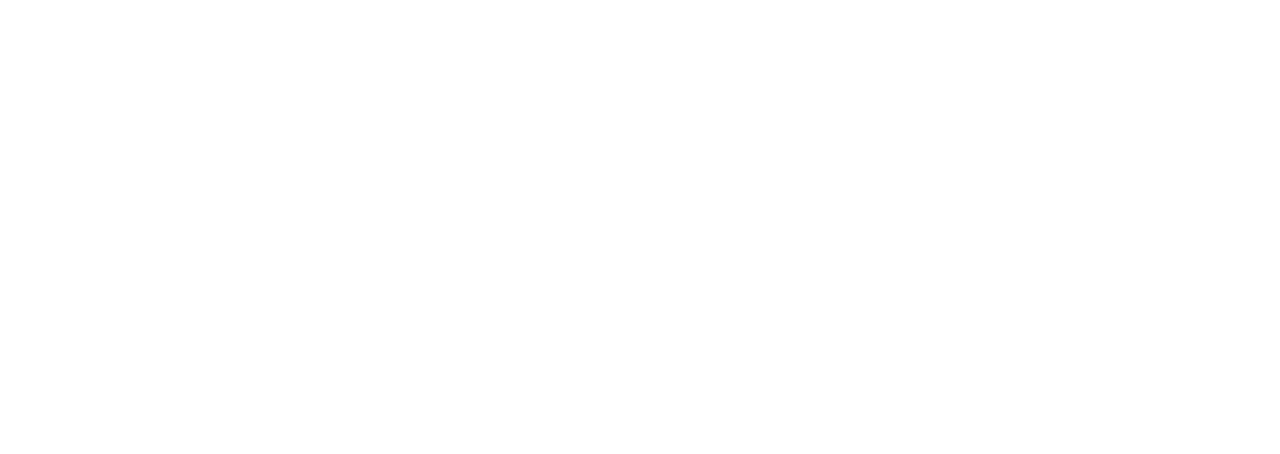
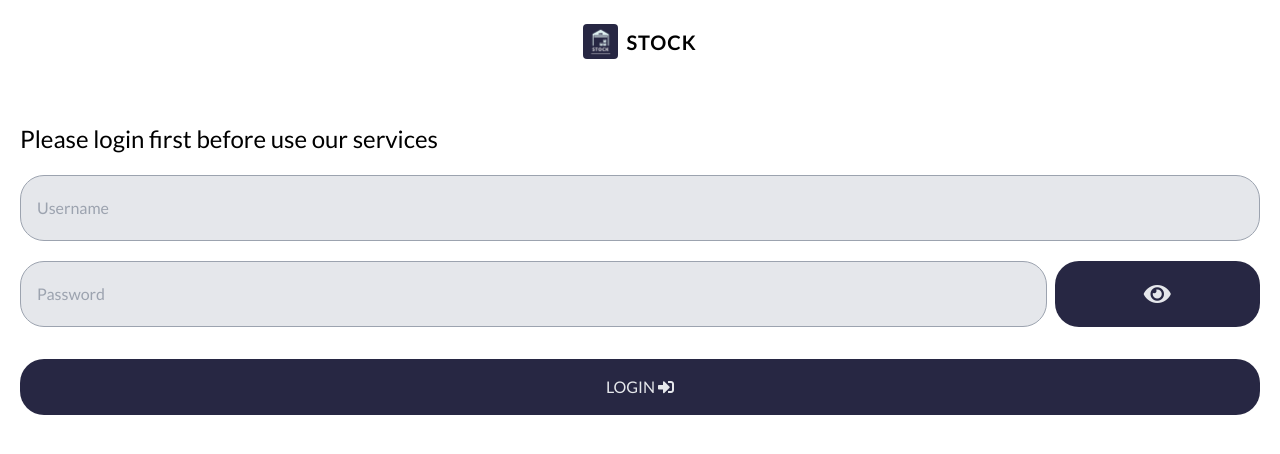
Before and after one commit to or-abdillh/stock-app, a Vue app: page /login in a window 1280 px wide. Before the commit this address had no page. Shown: the top 454 px of the page. Built offline with nearby package versions, Linux system fonts and the light colour scheme.

Commit message:
Create Login view, create component style css

```diff
--- a/src/router/index.js
+++ b/src/router/index.js
@@ -1,12 +1,18 @@
 import { createRouter, createWebHistory } from 'vue-router'
 import Home from '../views/Home.vue'
+import Login from '../views/Login.vue'
 
 
 const routes = [
 	{
 		path: '/',
-		name: 'Home',
+		name: 'home',
 		component: Home
+	},
+	{
+	   path: '/login',
+	   name: 'login',
+	   component: Login
 	}
 ]
 
--- /dev/null
+++ b/src/style/components/container.css
@@ -0,0 +1,7 @@
+
+/* CONTAINER
+USE FOR WRAPPER EACH COMPONENTS OR VIEWS COMPONENT */
+
+.s-container {
+   @apply px-5 py-6;
+}
--- /dev/null
+++ b/src/style/components/form.css
@@ -0,0 +1,38 @@
+/* Import variabel */
+@import "../var.css";
+
+/* ALL FORM INPUT STYLE */
+
+.form-wrapper {
+   @apply mt-5;
+}
+
+/* input with actions on one section */
+.form-wrapper .form-group {
+   @apply flex w-full;
+}
+
+.form-wrapper .form-group input[type=text], .form-wrapper .form-group input[type=password] {
+   @apply w-10/12 mb-0 mr-2;
+}
+
+.form-wrapper .form-group .btn-item {
+   @apply w-2/12 rounded-3xl flex justify-center items-center text-2xl text-gray-200;
+   background: var(--prussian-blue);
+}
+
+/* All input type text must fully container */
+.form-wrapper .form-input input[type=text] {
+   @apply w-full;
+}
+
+/* All input type text or password style */
+.form-wrapper .form-input input, .form-wrapper .form-group input {
+   @apply bg-gray-200 rounded-3xl border border-gray-400 px-4 py-5;
+}
+
+/* Button main action on form wrapper */
+.form-wrapper .btn-form button {
+   @apply w-full py-4 rounded-3xl text-gray-200;
+   background: var(--prussian-blue);
+}
--- /dev/null
+++ b/src/style/var.css
@@ -0,0 +1,7 @@
+/* Variabel colors */
+:root {
+   --prussian-blue: #272743;
+   --alice-blue: #E3F5F5;
+   --pale-blue: #BAE8E8;
+   --celuican: #2D698D;
+}
--- /dev/null
+++ b/src/style/views/login-view.css
@@ -0,0 +1,18 @@
+@import "../reset.css";
+
+.login .logo-wrapper {
+   @apply flex w-full justify-center items-center gap-2;
+}
+
+.login .logo-wrapper strong {
+   @apply text-xl font-bold;
+   letter-spacing: 1px;
+}
+
+.login .logo-wrapper img {
+   @apply rounded;
+}
+
+.login .wellcome-wrapper {
+   @apply mt-16 w-4/5 font-medium text-2xl;
+}
--- a/src/views/Home.vue
+++ b/src/views/Home.vue
@@ -1,6 +1,5 @@
 <template>
-	<h1 class="btn" >Wellcome to Stock</h1>
-	<pre>{{ userName }}</pre>
+	<h1 class="btn" >Wellcome Home</h1>
 </template>
 
 <style scoped>
@@ -9,11 +8,4 @@
 
 <script setup>
 
-   import { computed } from 'vue'
-   import { useStore } from 'vuex'
-
-   const store = useStore()
-   const userName = computed(() => {
-      return store.getters.userName
-   })
 </script>
--- /dev/null
+++ b/src/views/Login.vue
@@ -0,0 +1,45 @@
+<template>
+   <section class="s-container login">
+      <div class="logo-wrapper">
+         <img src="/icons/icon-144x144.png" alt="logo-stock-app" width="35" />
+         <strong>STOCK</strong>
+      </div>
+
+      <div class="wellcome-wrapper">
+         <p>Please login first before use our services</p>
+      </div>
+
+      <div class="form-wrapper">
+         <div class="form-input mb-5">
+            <input type="text" placeholder="Username" />
+         </div>
+         <div class="form-group mb-8">
+            <input type="password" placeholder="Password"/>
+            <span class="btn-item">
+               <i class="fa fa-eye"></i>
+            </span>
+         </div>
+         <div class="btn-form">
+            <button type="button mr-2">
+               LOGIN
+               <i class="fas fa-sign-in-alt"></i>
+            </button>
+         </div>
+      </div>
+   </section>
+</template>
+
+<script setup >
+
+
+
+</script>
+
+<style>
+
+   @import "../style/views/login-view.css";
+   @import "../style/components/container.css";
+   @import "../style/components/form.css";
+   @import "../style/components/heading.css";
+
+</style>
```
Also changed, not shown: src/style/components/heading.css (added).
